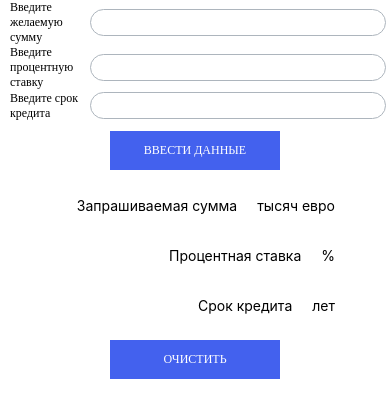
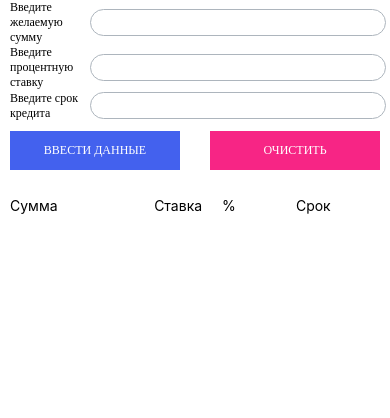
Before and after one commit to NeverwinterNights/CreditCalculator, a React Native app: screen / in a window 390 px wide. Shown: the top 418 px of the page. Built offline with nearby package versions, Linux system fonts and the light colour scheme.

Commit message:
before transform data

```diff
--- a/package.json
+++ b/package.json
@@ -15,6 +15,7 @@
     "@types/react-native-vector-icons": "^6.4.13",
     "react": "18.1.0",
     "react-native": "0.70.6",
+    "react-native-currency-input": "^1.1.0",
     "react-native-safe-area-context": "^4.5.0",
     "react-native-screens": "^3.19.0",
     "react-native-vector-icons": "^9.2.0"
--- a/src/components/AppTextInput.tsx
+++ b/src/components/AppTextInput.tsx
@@ -1,4 +1,5 @@
 import React from 'react';
+
 import {
   StyleProp,
   StyleSheet,
@@ -50,10 +51,6 @@ export const AppInput = ({
   // typeChangeHandler,
   ...restProps
 }: AppInputPropsType & TextInputProps) => {
-  // let a = '555555555555555';
-  // console.log('value', a.replace(/\B(?=(\d{3})+(?!\d))/g, ' '));
-  console.log(text);
-
   return (
     <View style={{flexDirection: 'row', alignItems: 'center'}}>
       {label && (
@@ -87,7 +84,9 @@ export const AppInput = ({
           onBlur={onBlur}
           placeholderTextColor={colors.grey}
           onChangeText={setText ? setText : onChange}
-          value={text}
+          value={text
+            ?.replace(/[^\-0-9]/g, '')
+            .replace(/\B(?=(?:\d{3})+(?!\d))/g, ' ')}
           style={[styles.text, style]}
           {...restProps}
         />
--- a/src/config/styles.ts
+++ b/src/config/styles.ts
@@ -6,7 +6,7 @@ export default {
   text: {
     fontSize: 18,
     fontFamily: Platform.OS === 'android' ? 'Roboto' : 'Avenir',
-    color: colors.dark,
+    color: colors.grey,
     width: '100%',
   },
 };
--- a/src/screens/Main.tsx
+++ b/src/screens/Main.tsx
@@ -32,7 +32,21 @@ export const Main = ({}: MainPropsType) => {
     });
   };
 
-  console.log('value', inputData);
+  // const months = +mainData.range * 12;
+  let months = 0;
+  if (mainData.range) {
+    months = +mainData.range * 12;
+  }
+  let sum = 0;
+  if (mainData.amount) {
+    sum = +mainData.amount.replace(/[^\-0-9]/g, '');
+  }
+  const paymentsArray = new Array(months).fill(Math.round(sum / months));
+  console.log('months', months, typeof months);
+  console.log('sum', sum, typeof sum);
+  console.log('paymentsArray', paymentsArray, typeof paymentsArray);
+
+  // console.log('mainData.amount', +mainData.amount, typeof +mainData.amount);
 
   return (
     <Screen>
@@ -45,6 +59,7 @@ export const Main = ({}: MainPropsType) => {
           numeric
           text={inputData.amount}
           setText={value => inputStateHandler('amount', value)}
+          style={{textAlign: 'center'}}
         />
         <AppInput
           label="Введите процентную ставку"
@@ -54,6 +69,7 @@ export const Main = ({}: MainPropsType) => {
           numeric
           text={inputData.rate}
           setText={value => inputStateHandler('rate', value)}
+          style={{textAlign: 'center'}}
         />
         <AppInput
           label="Введите срок кредита"
@@ -63,47 +79,51 @@ export const Main = ({}: MainPropsType) => {
           numeric
           text={inputData.range}
           setText={value => inputStateHandler('range', value)}
+          style={{textAlign: 'center'}}
         />
 
-        <View style={{alignItems: 'center'}}>
+        <View
+          style={{
+            alignItems: 'center',
+            flexDirection: 'row',
+            justifyContent: 'space-between',
+          }}>
           <CustomButton
             children={'Ввести данные'}
             style={{width: 170}}
             labelStyle={{fontSize: 12}}
             onPress={dataInputsChandler}
           />
+          <View style={{alignItems: 'center'}}>
+            <CustomButton
+              color="danger"
+              children={'Очистить'}
+              style={{width: 170}}
+              labelStyle={{fontSize: 12}}
+              onPress={resetButtonChandler}
+            />
+          </View>
         </View>
+        <View style={{flexDirection: 'row'}}>
+          <View style={styles.amount}>
+            <Text style={{marginRight: 10}}>Сумма</Text>
+            <Text style={{fontWeight: 'bold'}}>
+              {mainData.amount
+                ?.replace(/[^\-0-9]/g, '')
+                .replace(/\B(?=(?:\d{3})+(?!\d))/g, ' ')}
+            </Text>
+          </View>
 
-        <View style={styles.amount}>
-          <Text style={{marginRight: 10}}>Запрашиваемая сумма</Text>
-          <Text style={{fontWeight: 'bold', fontSize: 20}}>
-            {mainData.amount}
-          </Text>
-          <Text style={{marginLeft: 10}}>тысяч евро</Text>
-        </View>
+          <View style={[styles.amount, {justifyContent: 'center'}]}>
+            <Text style={{marginRight: 10}}>Ставка</Text>
+            <Text style={{fontWeight: 'bold'}}>{mainData.rate}</Text>
+            <Text style={{marginLeft: 10}}>%</Text>
+          </View>
 
-        <View style={styles.amount}>
-          <Text style={{marginRight: 10}}>Процентная ставка</Text>
-          <Text style={{fontWeight: 'bold', fontSize: 20}}>
-            {mainData.rate}
-          </Text>
-          <Text style={{marginLeft: 10}}>%</Text>
-        </View>
-
-        <View style={styles.amount}>
-          <Text style={{marginRight: 10}}>Срок кредита</Text>
-          <Text style={{fontWeight: 'bold', fontSize: 20}}>
-            {mainData.range}
-          </Text>
-          <Text style={{marginLeft: 10}}>лет</Text>
-        </View>
-        <View style={{alignItems: 'center'}}>
-          <CustomButton
-            children={'Очистить'}
-            style={{width: 170}}
-            labelStyle={{fontSize: 12}}
-            onPress={resetButtonChandler}
-          />
+          <View style={[styles.amount, {justifyContent: 'center'}]}>
+            <Text style={{marginRight: 10}}>Срок</Text>
+            <Text style={{fontWeight: 'bold'}}>{mainData.range}</Text>
+          </View>
         </View>
       </View>
     </Screen>
@@ -112,10 +132,10 @@ export const Main = ({}: MainPropsType) => {
 
 const styles = StyleSheet.create({
   amount: {
+    flex: 1,
     flexDirection: 'row',
     height: 50,
     alignItems: 'center',
-    justifyContent: 'flex-end',
-    paddingHorizontal: 45,
+    justifyContent: 'flex-start',
   },
 });
```
Also changed, not shown: src/config/colors.ts (line endings or trailing spaces), 1 other file (tests, documents, lock files or other folders).
